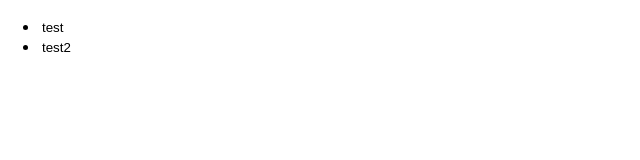
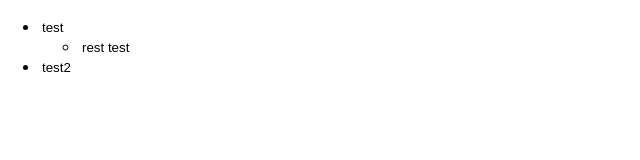
Before and after one commit to nailkhasipov/react-editable-tree, a React (Create React App) app: page / in a window 1280 px wide. Shown: the top 160 px of the page, without its empty margins (0-640 px from the left). Built offline with nearby package versions, Linux system fonts and the light colour scheme.

Commit message:
add list & and list item

```diff
--- a/src/App.tsx
+++ b/src/App.tsx
@@ -1,11 +1,15 @@
 import React, { useReducer } from "react";
 import styled from "styled-components";
 
+import { ADD_LIST_ITEM, ADD_LIST } from "./types";
 import { reducer } from "./reducer";
 import { List } from "./List";
 
 const initialState = {
-  list: [{ value: "test", rest: null }, { value: "test2", rest: null }]
+  list: [
+    { value: "test", rest: [{ value: "rest test", rest: null }] },
+    { value: "test2", rest: null }
+  ]
 };
 
 const App: React.FC = () => {
@@ -14,8 +18,12 @@ const App: React.FC = () => {
     <StyledApp>
       <List
         list={state.list}
-        addListItem={() => dispatch({ type: "addListItem" })}
-        addList={() => dispatch({ type: "addList" })}
+        addListItem={(position: string) =>
+          dispatch({ type: ADD_LIST_ITEM, position: position })
+        }
+        addList={(position: string) =>
+          dispatch({ type: ADD_LIST, position: position })
+        }
       />
     </StyledApp>
   );
--- a/src/List.tsx
+++ b/src/List.tsx
@@ -1,10 +1,11 @@
 import React from "react";
 import styled from "styled-components";
 
+import { ListItemInterface } from "./types";
 import { ListItem } from "./ListItem";
 
 type ListProps = {
-  list: Array<object>;
+  list: Array<ListItemInterface>;
   addListItem: Function;
   addList: Function;
 };
@@ -12,13 +13,22 @@ type ListProps = {
 export const List: React.FC<ListProps> = ({ list, addListItem, addList }) => {
   return (
     <StyledList>
-      {list.map((listItem: any, index: number) => (
-        <ListItem
-          key={index}
-          value={listItem.value}
-          addListItem={addListItem}
-          addList={addList}
-        />
+      {list.map((listItem: ListItemInterface, index: number) => (
+        <React.Fragment key={index}>
+          <ListItem
+            position={index.toString()}
+            value={listItem.value}
+            addListItem={addListItem}
+            addList={addList}
+          />
+          {listItem.rest && (
+            <List
+              list={listItem.rest}
+              addListItem={addListItem}
+              addList={addList}
+            />
+          )}
+        </React.Fragment>
       ))}
     </StyledList>
   );
--- a/src/ListItem.tsx
+++ b/src/ListItem.tsx
@@ -1,14 +1,16 @@
-import React, { useEffect, useRef, useContext } from "react";
+import React, { useEffect, useRef } from "react";
 import styled from "styled-components";
 
 type ListItemProps = {
   value: string;
+  position: string;
   addListItem: Function;
   addList: Function;
 };
 
 export const ListItem: React.FC<ListItemProps> = ({
   value,
+  position,
   addListItem,
   addList
 }) => {
@@ -24,12 +26,12 @@ export const ListItem: React.FC<ListItemProps> = ({
         ref={inputEl}
         value={value}
         onKeyPress={event => {
-          if (event.key === "Enter") addListItem();
+          if (event.key === "Enter") addListItem(position);
         }}
         onKeyDown={event => {
           if (event.key === "Tab") {
             event.preventDefault();
-            addList();
+            addList(position);
           }
         }}
       />
--- a/src/reducer.ts
+++ b/src/reducer.ts
@@ -1,11 +1,21 @@
-import { State } from "./types";
+import {
+  State,
+  ListItemInterface,
+  ListActionTypes,
+  ADD_LIST_ITEM,
+  ADD_LIST
+} from "./types";
 
-export const reducer = (state: State, action: any) => {
+const newListItem: ListItemInterface = { value: "", rest: null };
+
+export const reducer = (state: State, action: ListActionTypes) => {
   switch (action.type) {
-    case "addListItem":
-      return state;
-    case "addList":
-      return state;
+    case ADD_LIST_ITEM:
+      return { list: [...state.list, newListItem] };
+    case ADD_LIST:
+      const position = parseInt(action.position);
+      state.list[position].rest = [newListItem];
+      return { list: [...state.list] };
     default:
       throw new Error();
   }
--- a/src/types.ts
+++ b/src/types.ts
@@ -1,8 +1,23 @@
-export interface ListItem {
+export const ADD_LIST_ITEM = "ADD_LIST_ITEM";
+export const ADD_LIST = "ADD_LIST";
+
+export interface ListItemInterface {
   value: string;
-  rest: null | Array<ListItem>;
+  rest: null | Array<ListItemInterface>;
 }
 
 export type State = {
-  list: Array<ListItem>;
+  list: Array<ListItemInterface>;
 };
+
+interface AddListItemAction {
+  type: typeof ADD_LIST_ITEM;
+  position: string;
+}
+
+interface AddListAction {
+  type: typeof ADD_LIST;
+  position: string;
+}
+
+export type ListActionTypes = AddListItemAction | AddListAction;
```
